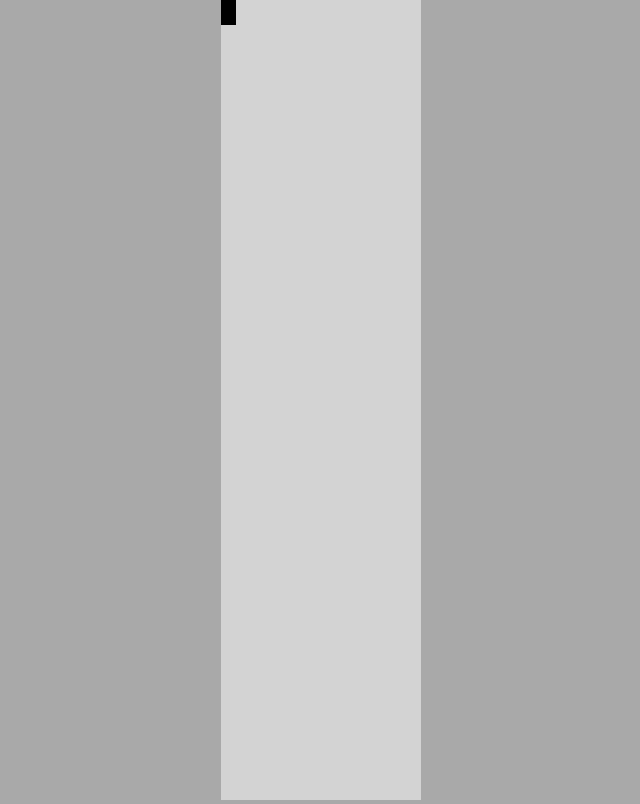
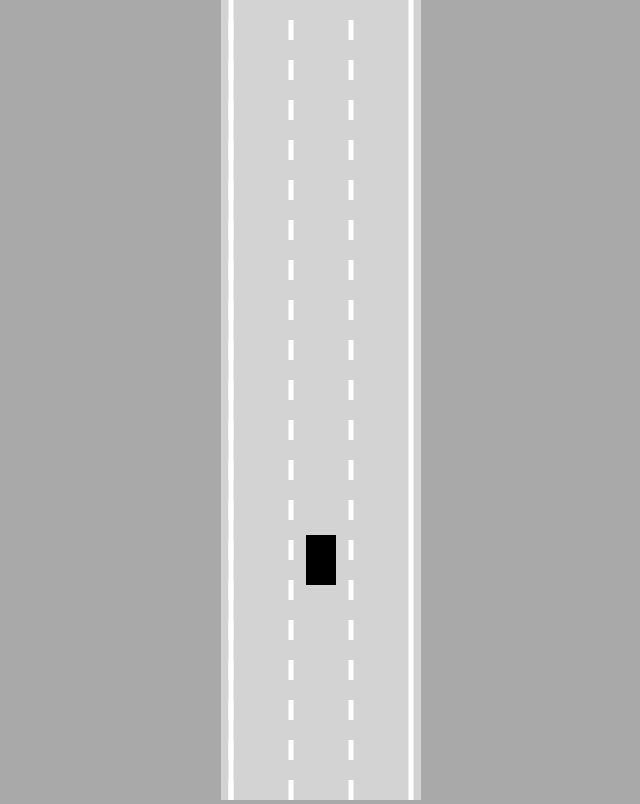
Before and after one commit to Jarr201/Self-Driving-Car, a plain HTML site: page index.html in a window 1280 px wide. Shown: the whole page, without its empty margins (319-959 px from the left). Drawn offline with Linux system fonts and the light colour scheme.

Commit message:
Car placement fixed + tracking while the car drives down the road + all around formatting tweaks for readability

```diff
--- a/car.js
+++ b/car.js
@@ -27,7 +27,7 @@ class Car {
         }
 
         if (this.speed > this.maxSpeed) {
-            this.speed = this.maxSpeed
+            this.speed = this.maxSpeed;
         }
         if (this.speed < -this.maxSpeed / 2) {
             this.speed = -this.maxSpeed / 2;
@@ -56,7 +56,7 @@ class Car {
         }
 
         this.x -= Math.sin(this.angle) * this.speed;
-        this.y -= Math.cos(this.andle) * this.speed;
+        this.y -= Math.cos(this.angle) * this.speed;
     }
 
     draw(ctx) {
--- a/index.html
+++ b/index.html
@@ -7,6 +7,7 @@
 
 <body>
     <canvas id="myCanvas"></canvas>
+    <script src="utils.js"></script>
     <script src="road.js"></script>
     <script src="controls.js"></script>
     <script src="car.js"></script>
--- a/main.js
+++ b/main.js
@@ -2,8 +2,8 @@ const canvas = document.getElementById("myCanvas");
 canvas.width = 200;
 
 const ctx = canvas.getContext("2d");
-const car = new Car(100, 100, 30, 50)
-car.draw(ctx);
+const road = new Road(canvas.width / 2, canvas.width * 0.9);
+const car = new Car(road.getLaneCenter(1), 100, 30, 50);
 
 animate();
 
@@ -11,6 +11,13 @@ function animate() {
     car.update();
 
     canvas.height = window.innerHeight;
+
+    ctx.save();
+    ctx.translate(0, -car.y + canvas.height * 0.7);
+
+    road.draw(ctx);
     car.draw(ctx);
+
+    ctx.restore();
     requestAnimationFrame(animate);
 }
--- a/road.js
+++ b/road.js
@@ -1,5 +1,5 @@
 class Road {
-    constructor(x, width) {
+    constructor(x, width, laneCount = 3) {
         this.x = x;
         this.width = width;
         this.laneCount = laneCount;
@@ -8,17 +8,48 @@ class Road {
         this.right = x + width / 2;
 
         const infinity = 1000000;
-        this.top = -infinity;
+        this.top = - infinity;
         this.bottom = infinity;
+
+        const topLeft = { x: this.left, y: this.top };
+        const topRight = { x: this.right, y: this.top };
+        const bottomLeft = { x: this.left, y: this.bottom };
+        const bottomRight = { x: this.right, y: this.bottom };
+        this.borders = [
+            [topLeft, bottomLeft],
+            [topRight, bottomRight]
+        ];
+    }
+
+    getLaneCenter(laneIndex) {
+        const laneWidth = this.width / this.laneCount;
+        return this.left + laneWidth / 2 +
+            Math.min(laneIndex, this.laneCount - 1) * laneWidth;
     }
 
     draw(ctx) {
         ctx.lineWidth = 5;
         ctx.strokeStyle = "white";
 
-        ctx.beginPath();
-        ctx.moveTo(this.left, this.top);
-        ctx.lineTo(this.left, this.bottom);
-        ctx.stroke();
+        for (let i = 0; i <= this.laneCount - 1; i++) {
+            const x = lerp(
+                this.left,
+                this.right,
+                i / this.laneCount
+            );
+            ctx.setLineDash([20, 20]);
+            ctx.beginPath();
+            ctx.moveTo(x, this.top);
+            ctx.lineTo(x, this.bottom);
+            ctx.stroke();
+        }
+
+        ctx.setLineDash([]);
+        this.borders.forEach(border => {
+            ctx.beginPath();
+            ctx.moveTo(border[0].x, border[0].y);
+            ctx.lineTo(border[1].x, border[1].y);
+            ctx.stroke();
+        });
     }
 }
--- /dev/null
+++ b/utils.js
@@ -0,0 +1,3 @@
+function lerp(A, B, t) {
+    return A + (B - A) * t;
+}
```
